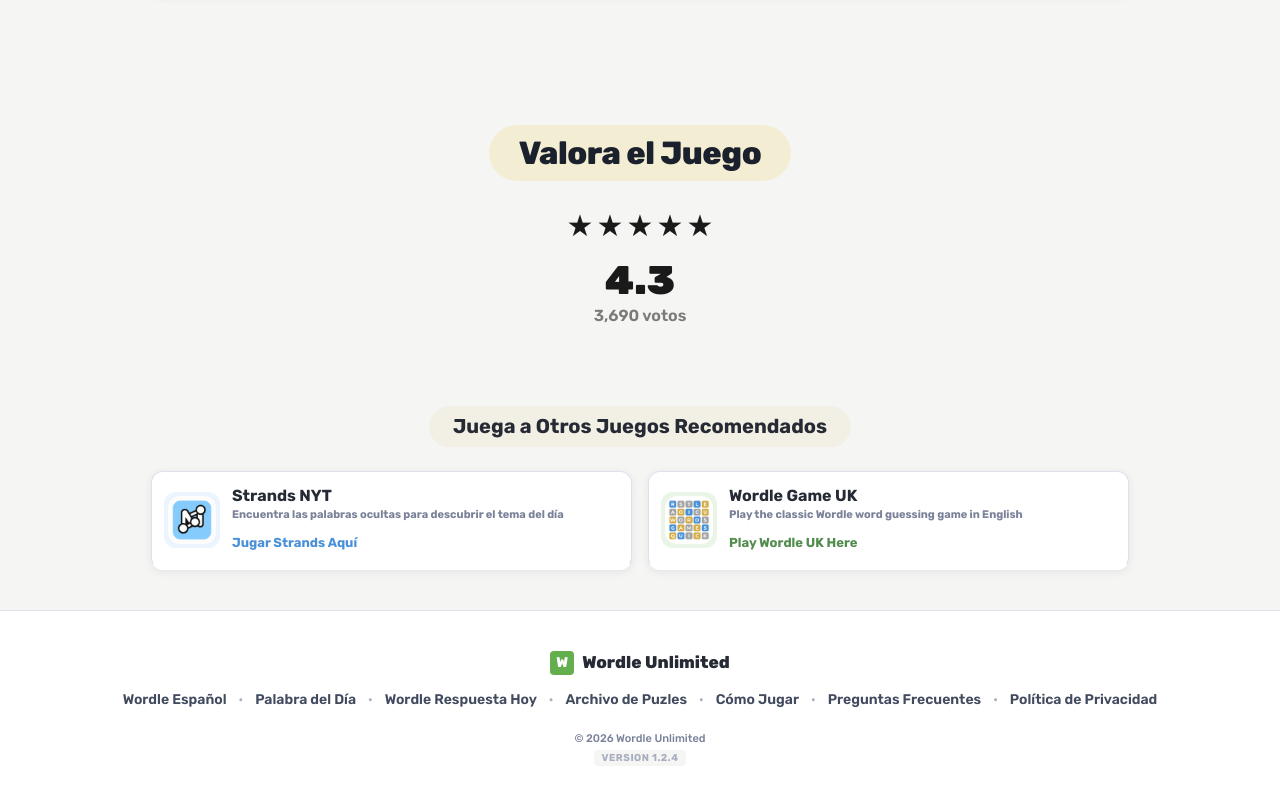
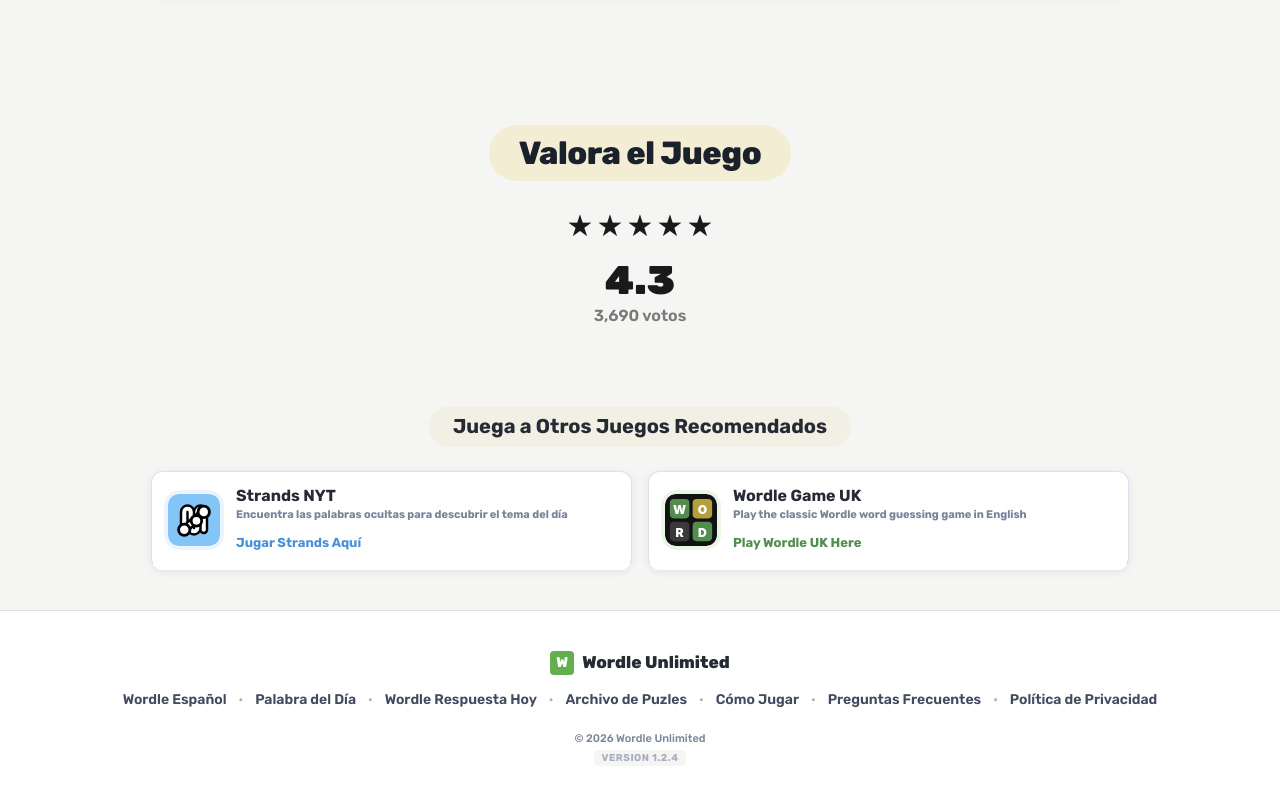
Before and after one commit to naveedahmedlabs/Wordle-Espa-ol, a Next.js app: page / in a window 1280 px wide. Shown: the part 5225-6025 px from the top of the page. Built offline with nearby package versions, Linux system fonts and the light colour scheme.

Commit message:
fix: replace game card images with crisp, authentic vector icons for Strands and Wordle UK

```diff
--- a/src/components/GameCards.jsx
+++ b/src/components/GameCards.jsx
@@ -7,7 +7,7 @@
       {
         name: 'Strands NYT',
         desc: 'Encuentra las palabras ocultas para descubrir el tema del día',
-        icon: '/images/games/strands-icon.png',
+        icon: '/images/games/strands-icon.svg',
         url: 'https://strandsgames.org/',
         cta: 'Jugar Strands Aquí',
         accentColor: '#4A90D9',
@@ -16,7 +16,7 @@
       {
         name: 'Wordle Game UK',
         desc: 'Play the classic Wordle word guessing game in English',
-        icon: '/images/games/wordle-icon.png',
+        icon: '/images/games/wordle-icon.svg',
         url: 'https://wordlegame.co.uk/',
         cta: 'Play Wordle UK Here',
         accentColor: '#538d4e',
@@ -46,13 +46,13 @@
             id={`card-${game.name.toLowerCase().replace(/\s/g, '-')}`}
             style={{ '--card-accent': game.accentColor }}
           >
-            <div className="game-card__icon-wrap" style={{ background: game.bgColor }}>
+            <div className="game-card__icon-wrap" style={{ background: game.bgColor, display: 'flex', alignItems: 'center', justifyContent: 'center', width: '60px', height: '60px', borderRadius: '16px', flexShrink: 0 }}>
               <img
                 src={game.icon}
                 alt={`${game.name} game icon`}
-                width={56}
-                height={56}
-                style={{ borderRadius: '12px', objectFit: 'cover' }}
+                width={48}
+                height={48}
+                style={{ borderRadius: '10px', display: 'block' }}
                 className="game-card__img"
               />
             </div>
```
Also changed, not shown: public/images/games/strands-icon.svg (added), public/images/games/wordle-icon.svg (added).
